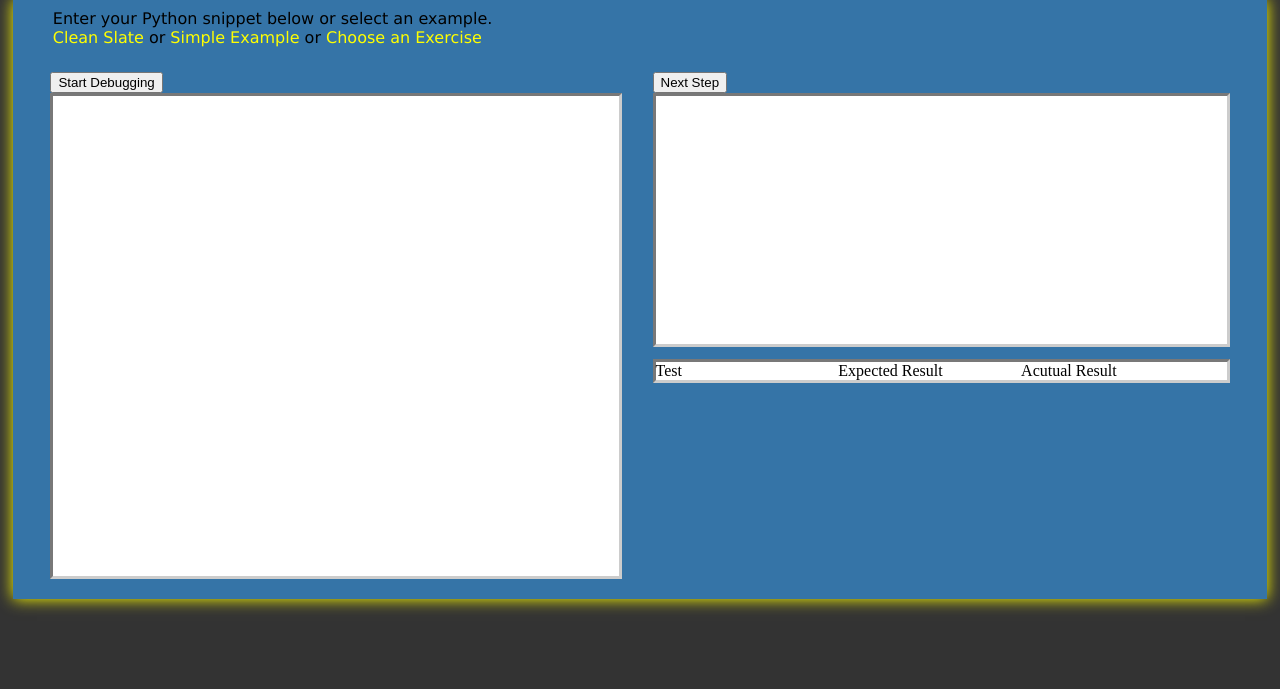
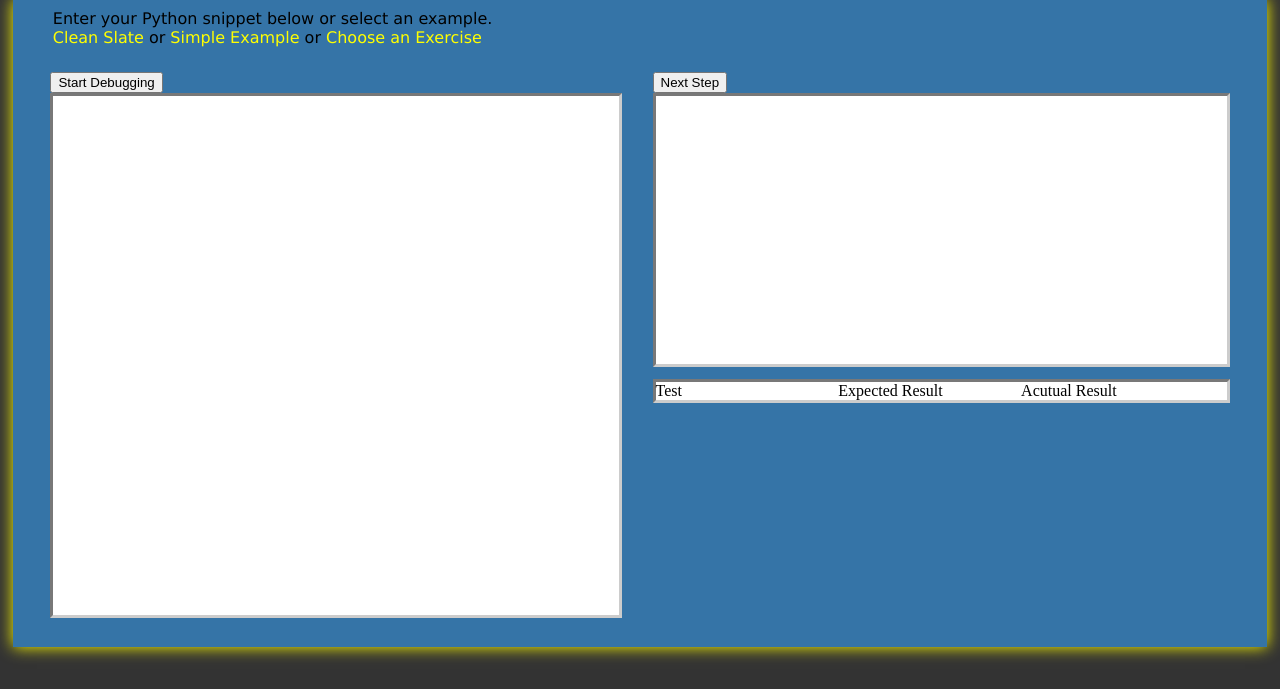
Before and after one commit to richhildebrand/PythonWorkbench, a Django app: page / in a window 1280 px wide. Shown: the part 111-800 px from the top of the page. Run offline with Django 3.2, Linux system fonts and the light colour scheme; parts of the project's set-up code (start-up, migrations or seed data) failed here and were passed over; some web fonts are replaced.

Commit message:
#MainArea height is now percentage based

```diff
--- a/capstone/static/styles/site.css
+++ b/capstone/static/styles/site.css
@@ -38,7 +38,7 @@ h1 {
 	box-shadow:0 0 15px #FF0;
         /*border: 5px outset #36C;*/
         width: 98%;
-        height: 600px;
+        height: 81%;
         margin-left: 1%;
         margin-right: 1%;
 }
--- a/capstone/templates/index.html
+++ b/capstone/templates/index.html
@@ -76,26 +76,3 @@
 <script>
       kendo.bind("#TestResultGrid", workbenchViewModel);
 </script>
-
-<script type="text/javascript">
-	$(window).bind('load resize', function(e){
-  		if (e.type === 'resize'){
-   		 	$('.drop_shadow_layer').remove();
-  		}
-
-		$('.shadow').each(function(){
-
-	  	$('<div class="drop_shadow_layer">').appendTo($('body')).css({
-			position: 'absolute',
-			width: $(this).width() + 'px',
-			height: $(this).height() + 'px',
-			backgroundColor: '#353535',
-			zIndex: -5000,
-			top: ($(this).offset().top + 5) + 'px',
-			left: ($(this).offset().left + 5) + 'px'
-	  });
-
-	});
-
-});
-</script>
```
